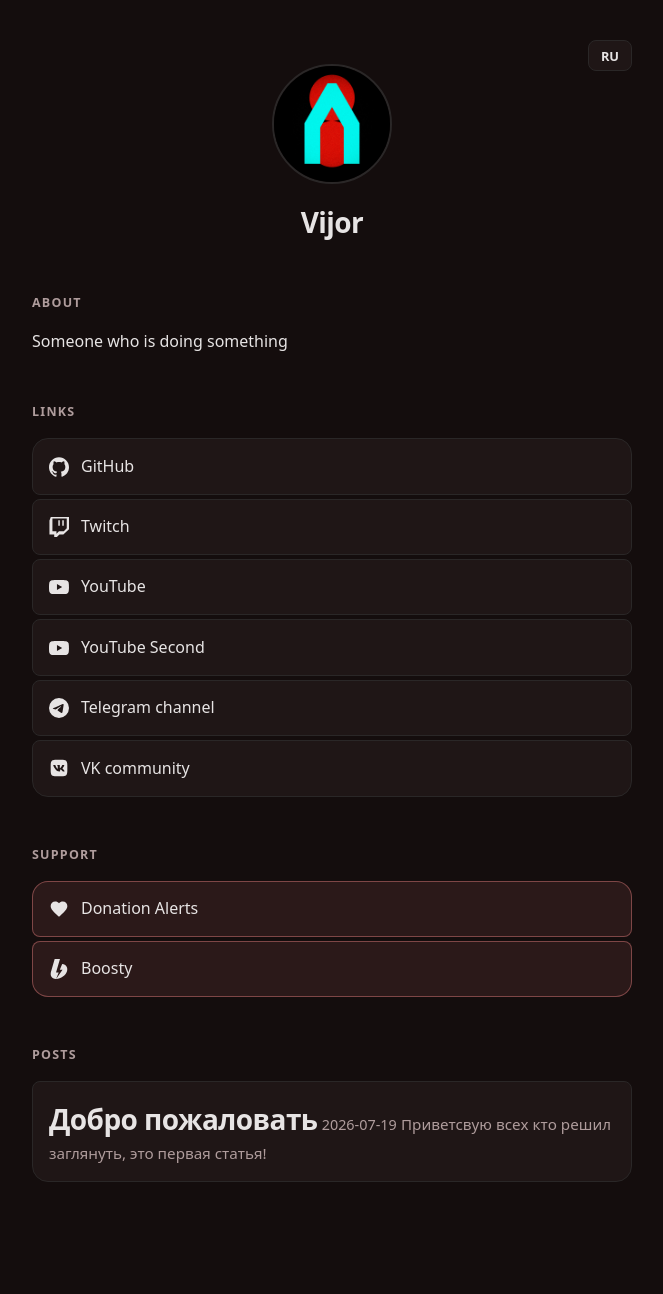
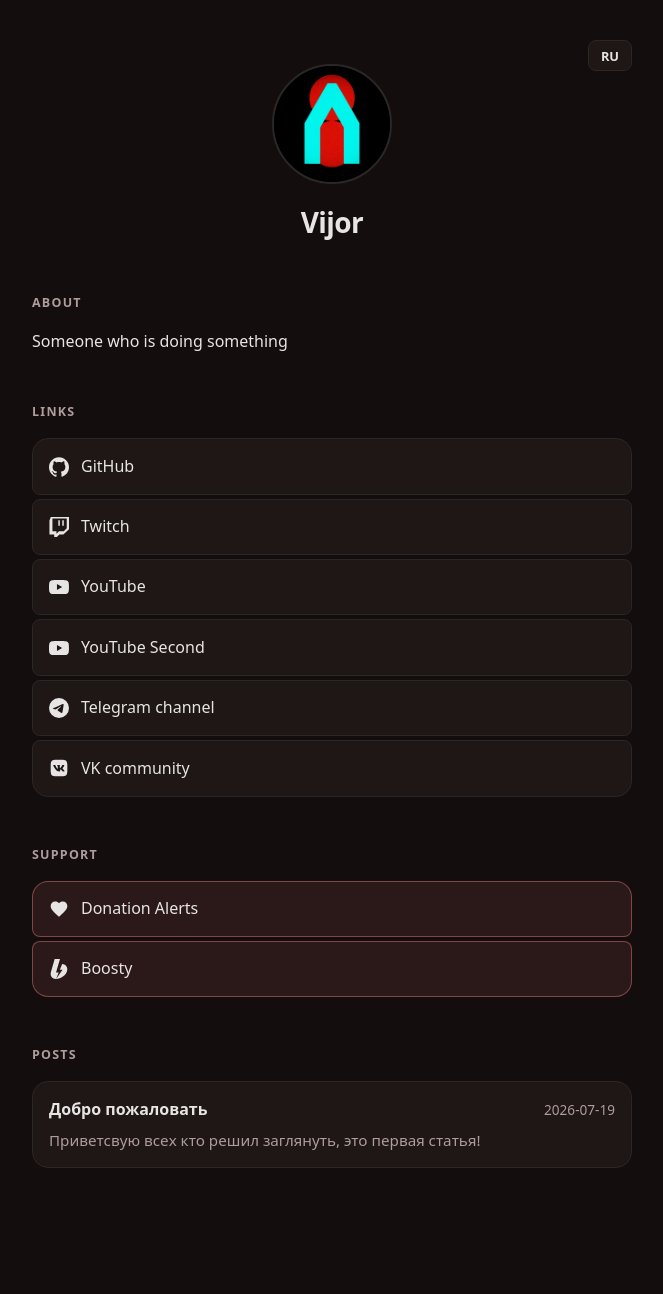
Before and after one commit to Vijorich/SocialLinker, a Jekyll site: the page built from index.html, in a window 1280 px wide. Shown: the whole page, without its empty margins (308-971 px from the left). Built offline with Jekyll 4.4.1, drawn with Linux system fonts in a browser that asks for light colours.

Commit message:
refactor: trim over-engineering in styles, i18n, and Gemfile
Replace the four-variable per-corner radius system with two first/last-child rules, drop the single-use LANGS/getLocale/localStorage wrappers in i18n.js, merge duplicate .post-title/.post-date rules, and add card styles for the new click-only post list.

Swap the github-pages meta-gem for plain jekyll since _config.yml already sets plugins: [], avoiding ~30 transitive dependencies while building identically.

```diff
--- a/Gemfile
+++ b/Gemfile
@@ -1,6 +1,7 @@
 source "https://rubygems.org"
 
-# Ponytail: pin to GH Pages gem so local build matches production exactly.
+# ponytail: plugins: [] in _config.yml, so plain jekyll builds identically to
+# GH Pages without the github-pages meta-gem's ~30 transitive deps.
 # Local dev: `bundle install && bundle exec jekyll serve --baseurl ""`
 # (baseurl "" needed because _config.yml sets baseurl: "/SocialLinker")
-gem "github-pages", group: :jekyll_plugins
+gem "jekyll", "~> 4.3"
--- a/assets/i18n.js
+++ b/assets/i18n.js
@@ -5,33 +5,20 @@
 (function () {
   var DEFAULT_LANG = "ru";
   var STORAGE_KEY = "sociallinker.lang";
-  var LANGS = ["ru", "en"];
-
-  function getLocale() { return window.__LOCALE__ || {}; }
-
-  function getStoredLang() {
-    try { return localStorage.getItem(STORAGE_KEY); } catch (e) { return null; }
-  }
-  function setStoredLang(lang) {
-    try { localStorage.setItem(STORAGE_KEY, lang); } catch (e) {}
-  }
 
   function detectLang() {
-    var stored = getStoredLang();
-    if (stored) return stored;
-    var nav = (navigator.language || "").toLowerCase();
-    if (nav.indexOf("en") === 0) return "en";
-    return DEFAULT_LANG;
+    try { if (localStorage.getItem(STORAGE_KEY)) return localStorage.getItem(STORAGE_KEY); } catch (e) {}
+    return (navigator.language || "").toLowerCase().indexOf("en") === 0 ? "en" : DEFAULT_LANG;
   }
 
   var activeLang = DEFAULT_LANG;
 
   function applyLang(lang) {
-    if (LANGS.indexOf(lang) === -1) lang = DEFAULT_LANG;
+    if (lang !== "en") lang = DEFAULT_LANG;
     activeLang = lang;
     document.documentElement.lang = lang;
 
-    var strings = getLocale()[lang] || {};
+    var strings = (window.__LOCALE__ || {})[lang] || {};
     var nodes = document.querySelectorAll("[data-i18n]");
     for (var i = 0; i < nodes.length; i++) {
       var el = nodes[i];
@@ -55,7 +42,7 @@
     if (btn) {
       btn.addEventListener("click", function () {
         var next = activeLang === "ru" ? "en" : "ru";
-        setStoredLang(next);
+        try { localStorage.setItem(STORAGE_KEY, next); } catch (e) {}
         applyLang(next);
       });
     }
--- a/assets/style.css
+++ b/assets/style.css
@@ -115,7 +115,7 @@
 }
 .bio-content ul, .bio-content ol, .post-content ul, .post-content ol { padding-left: 1.5rem; }
 
-/* Link list — cards share borders to read as one block */
+/* Link list — cards read as one block via clipped container */
 .link-list {
   list-style: none;
   margin: 0;
@@ -132,22 +132,15 @@
   padding: 0.9rem 1rem;
   background: var(--bg-card);
   border: 1px solid var(--border);
-  --r-tl: 8px;
-  --r-tr: 8px;
-  --r-bl: 8px;
-  --r-br: 8px;
-  border-radius: var(--r-tl) var(--r-tr) var(--r-br) var(--r-bl);
+  border-radius: 8px;
   color: var(--fg);
   text-decoration: none;
   font-weight: 500;
   transition: background 0.15s, border-color 0.15s, transform 0.1s;
 }
-/* One card: fully rounded */
-.link-list li:only-child .link-card { --r-tl: 16px; --r-tr: 16px; --r-bl: 16px; --r-br: 16px; }
-/* First card: round top, square bottom */
-.link-list li:first-child .link-card { --r-tl: 16px; --r-tr: 16px; --r-bl: 8px; --r-br: 8px; }
-/* Last card: square top, round bottom */
-.link-list li:last-child .link-card { --r-tl: 8px; --r-tr: 8px; --r-bl: 16px; --r-br: 16px; }
+/* Cards form one block: outer corners rounded to 16, inner stay 8 */
+.link-list li:first-child .link-card { border-top-left-radius: 16px; border-top-right-radius: 16px; }
+.link-list li:last-child .link-card { border-bottom-left-radius: 16px; border-bottom-right-radius: 16px; }
 @media (hover: hover) {
 .link-card:hover {
   background: var(--bg-card-hover);
@@ -170,38 +163,28 @@
 }
 }
 
-/* Posts list */
-.post-list {
-  list-style: none;
-  margin: 0;
-  padding: 0;
-}
-.post-item {
-  padding: 1rem 0;
-  border-bottom: 1px solid var(--border);
-}
-.post-item:last-child { border-bottom: none; }
-.post-link {
+/* Posts list — reuses .link-list card block; click-only, no text selection */
+.post-card { user-select: none; -webkit-user-select: none; }
+.post-card-body { flex: 1; min-width: 0; }
+.post-card-head {
   display: flex;
   justify-content: space-between;
   align-items: baseline;
   gap: 1rem;
-  text-decoration: none;
-  color: var(--fg);
 }
-.post-link:hover .post-title { color: var(--accent); }
+.post-card:hover .post-title { color: var(--accent); }
 .post-title { font-weight: 600; transition: color 0.15s; }
 .post-date { color: var(--fg-muted); font-size: 0.85rem; flex-shrink: 0; font-variant-numeric: tabular-nums; }
 .post-excerpt {
+  display: block;
   color: var(--fg-muted);
-  margin: 0.5rem 0 0;
+  margin: 0.35rem 0 0;
   font-size: 0.95rem;
 }
 
 /* Single post */
 .post-header { margin-bottom: 2rem; }
-.post-title { margin: 0 0 0.5rem; font-size: 1.75rem; letter-spacing: -0.02em; }
-.post-date { color: var(--fg-muted); font-size: 0.9rem; }
+.post-header .post-title { margin: 0 0 0.5rem; font-size: 1.75rem; letter-spacing: -0.02em; }
 .post-content { line-height: 1.75; }
 .post-content img { max-width: 100%; height: auto; border-radius: var(--radius); }
 .post-content h1, .post-content h2, .post-content h3 { letter-spacing: -0.02em; }
@@ -217,6 +200,6 @@
 @media (max-width: 480px) {
   .container, .post-single { padding: 1.5rem 1rem 3rem; }
   .nick { font-size: 1.5rem; }
-  .post-link { flex-direction: column; align-items: flex-start; gap: 0.25rem; }
+  .post-card-head { flex-direction: column; align-items: flex-start; gap: 0.25rem; }
   .lang-toggle { padding: 0.3rem 0.6rem; font-size: 0.75rem; }
 }
```
